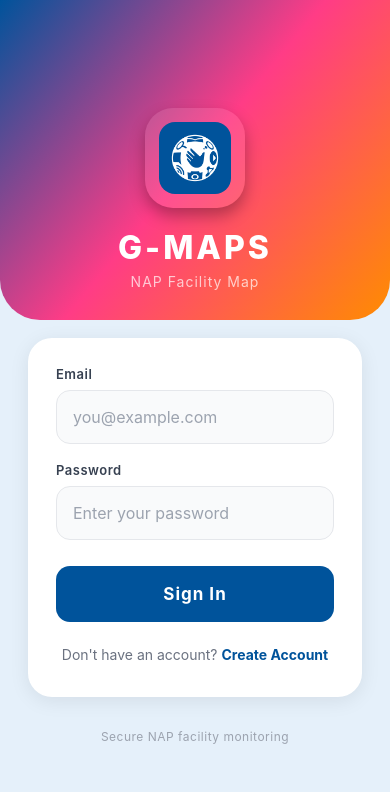
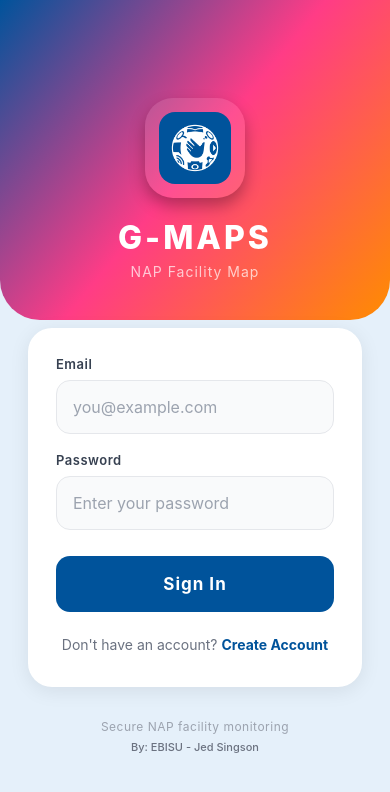
Before and after one commit to jedebisu/ebisu-nap-checker, a React Native app in the folder app/: screen / in a window 390 px wide. Shown: the top 792 px of the page. Built offline with nearby package versions, Linux system fonts and the light colour scheme.

Commit message:
feat: add attribution byline on login screen

```diff
--- a/app/src/screens/LoginScreen.js
+++ b/app/src/screens/LoginScreen.js
@@ -92,6 +92,7 @@ export default function LoginScreen({ onCreateAccount }) {
             </TouchableOpacity>
           </View>
           <Text style={styles.footer}>Secure NAP facility monitoring</Text>
+          <Text style={styles.byline}>By: EBISU - Jed Singson</Text>
         </View>
       </ScrollView>
     </KeyboardAvoidingView>
@@ -134,4 +135,5 @@ const styles = StyleSheet.create({
   createAccountText: { fontSize: 14, color: '#6b7280' },
   createAccountLink: { color: '#00539B', fontWeight: '700' },
   footer: { textAlign: 'center', color: '#9ca3af', fontSize: 12, marginTop: 32, letterSpacing: 0.5 },
+  byline: { textAlign: 'center', color: '#6b7280', fontSize: 11, marginTop: 6, fontWeight: '500' },
 });
```
